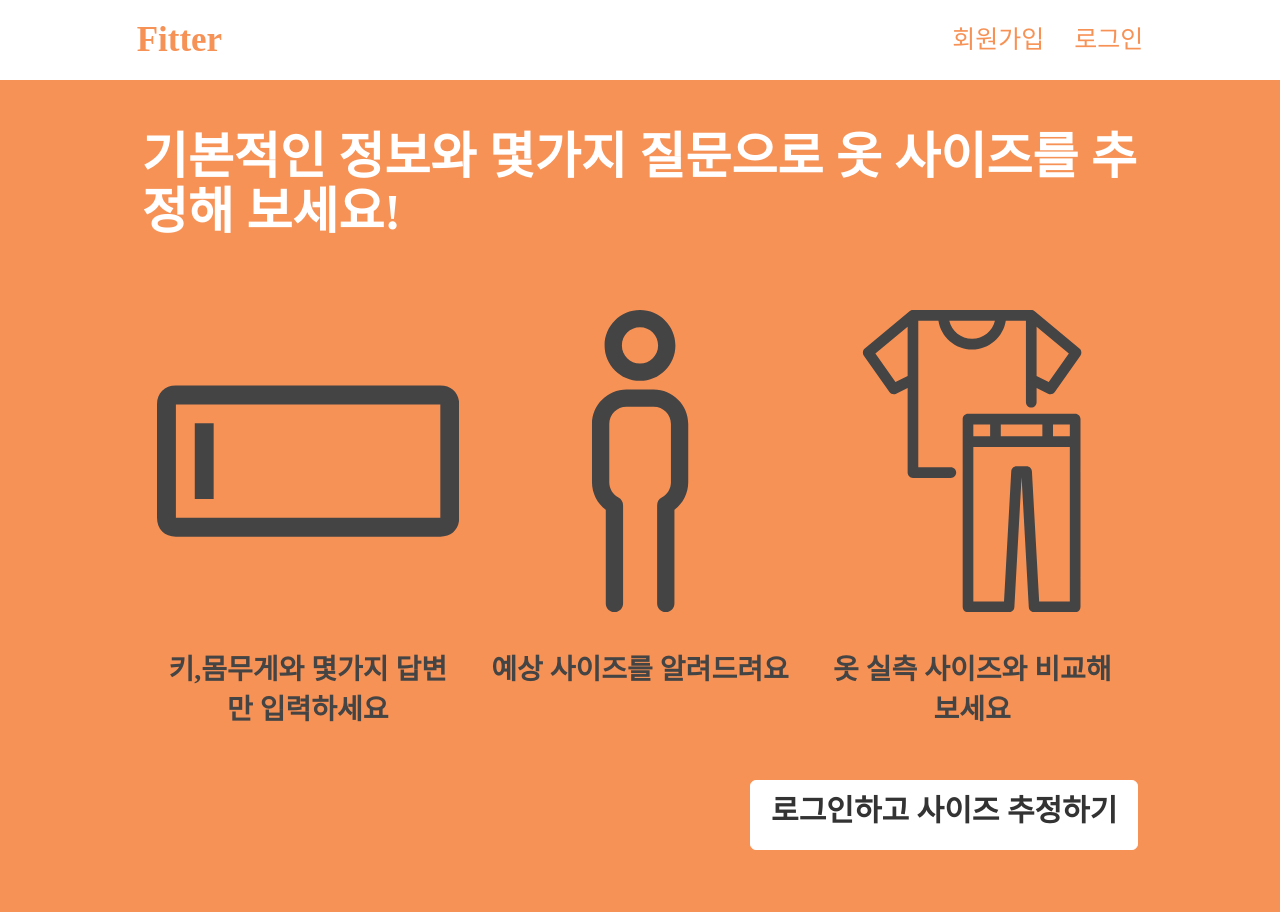
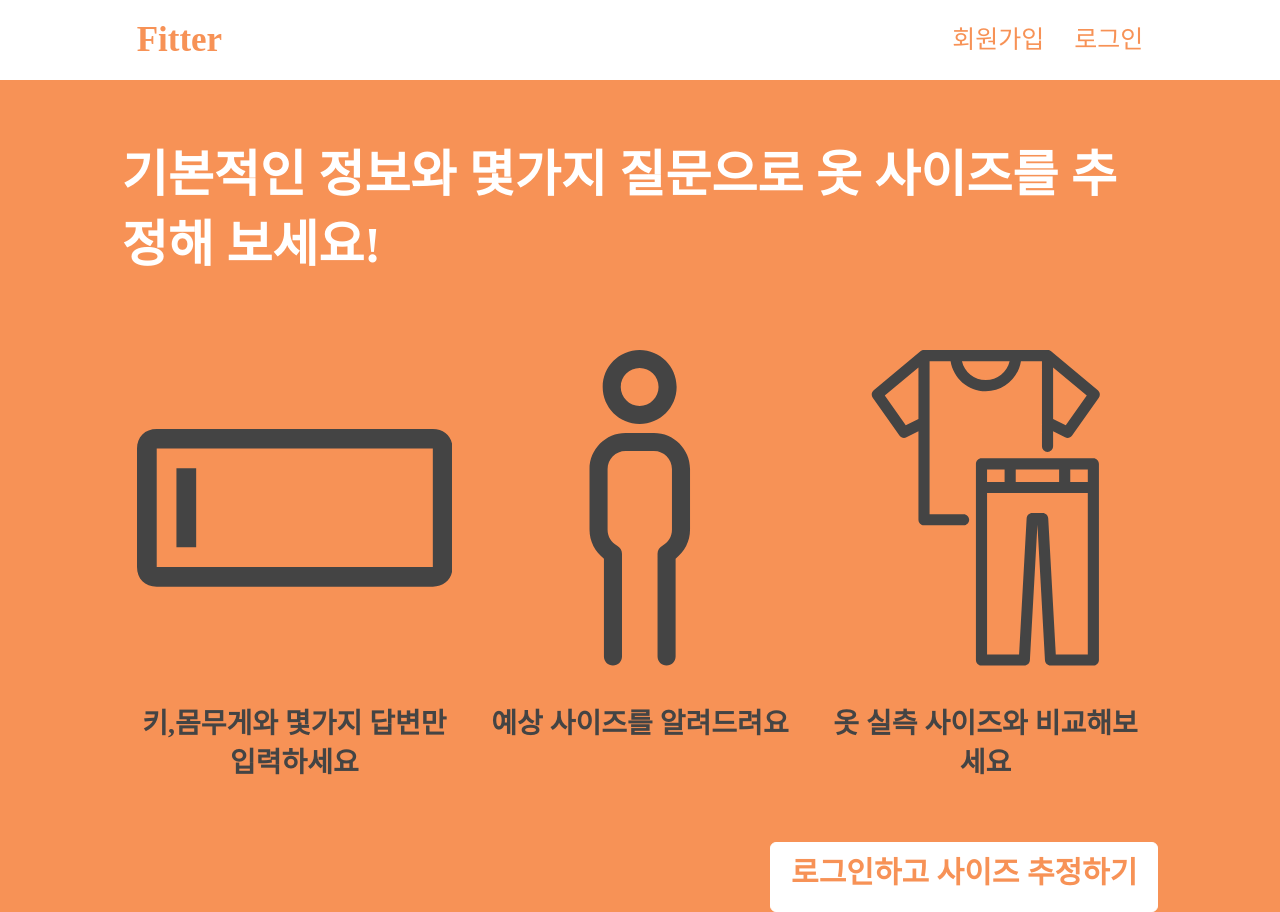
Before and after one commit to dizwe/Fitter, a Django app: template fitterKakao/templates/fitterKakao/index.html in a window 1280 px wide. Before the commit the page ends 850 px from the top, so only its background shows below. Run offline with Django 3.2, Linux system fonts and the light colour scheme; the template is opened without the code that fills it, so the values that code supplies are empty; some libraries are stand-ins or nearby versions.

Commit message:
EDIT applying media tag for MOBILE index and clothes

```diff
--- a/fitterKakao/static/css/cover.css
+++ b/fitterKakao/static/css/cover.css
@@ -18,42 +18,6 @@ a:hover {
   background-color: #fff;
   border: 1px solid #fff;
 }
-
-
-/*
- * Base structure
- */
-
-html,
-body {
-  height: 100%;
-  background-color: #f79256;/*#eff0f2;*/
-}
-body {
-  color: white;
-}
-
-/* Extra markup and styles for table-esque vertical and horizontal centering */
-.site-wrapper {
-  display: table;
-  width: 100%;
-  height: 100%; /* For at least Firefox */
-  min-height: 100%;
-}
-.site-wrapper-inner {
-  display: table-cell;
-  vertical-align: top;
-}
-.cover-container {
-  margin-right: auto;
-  margin-left: auto;
-}
-
-/* Padding for spacing */
-.inner {
-  padding: 30px;
-}
-
 
 /*
  * Header
@@ -80,17 +44,12 @@ body {
 {
 margin-right:0px;
 }
+
 .navbar-default{
   background-color: white;/*#f79256;*/
   border-color: white;/*#f79256;*/
 }
 
-body{
-  font-family:'NanumBarunGothic';
-  font-weight:400;
-  font-size:20px;
-
-}
 
 .navbar-default .navbar-nav>li>a{
  font-size:25px;
@@ -98,40 +57,67 @@ body{
 }
 
 /*
- * Cover
+ * Base structure
  */
+
+body{
+  font-family:'NanumBarunGothic';
+  font-weight:400;
+  font-size:11px;
+  height: 100%;
+  background-color: #f79256;/*#eff0f2;*/
+  color: white;
+}
+
+/*
+ MAIN
+ */
+.block{
+  display:block;
+}
+.display{
+  display : none;
+}
+
+.cover-container {
+  margin-right: auto;
+  margin-left: auto;
+  margin-top:30px;
+}
+
+.inner {
+  padding: 30px;
+}
 
 .cover {
   padding: 0 20px;
 }
-.cover .btn-lg {
+
+.btn-lg {
   padding: 10px 20px;
-  font-weight: bold;
+  margin-top:40px;
+  float :right;
+  height: 40px;
+  font-size : 20px;
+  font-weight:bold;
+  color:#f79256;
 }
 
 .description{
     text-align: center;
-    font-size: 28px;
+    font-size: 30px;
     color : #444444;
   font-weight:bold;
+  margin-bottom:20px;
 }
 
 svg{
-  margin-top : 50px;
+  margin-top : 20px;
   margin-bottom: 30px;
 }
 
-.cover-heading{
-  font-size:50px;
-  font-weight:bold;
-}
 
-.btn-lg {
-    margin-top:40px;
-    float :right;
-    height: 70px;
-    font-size : 30px;
-}
+
 /*
  * Footer
  */
@@ -145,7 +131,7 @@ svg{
  * Affix and center
  */
 
-@media (min-width: 768px) {
+@media screen and (min-width: 768px) {
   /* Pull out the header and footer */
   .masthead {
     position: fixed;
@@ -159,18 +145,34 @@ svg{
   .site-wrapper-inner {
     vertical-align: middle;
   }
-  /* Handle the widths */
-  .masthead,
-  .mastfoot,
-  .cover-container {
-    width: 100%; /* Must be percentage or pixels for horizontal alignment */
+  /* Body part */
+  .btn-lg {
+        margin-top:40px;
+        float :right;
+        height: 70px;
+        font-size : 30px;
+        font-weight:bold;
+        color:#f79256;
+  }
+  .description{
+    text-align: center;
+    font-size: 28px;
+    color : #444444;
+  font-weight:bold;
+  }
+  .cover-heading{
+  font-size:50px;
+  font-weight:bold;
+  margin-top : 60px;
+  }
+  .display{
+    display:inline;
+  }
+  .block{
+    display:inline;
+  }
+  svg{
+  margin-top : 50px;
+  margin-bottom: 30px;
   }
 }
-
-@media (min-width: 992px) {
-  .masthead,
-  .mastfoot,
-  .cover-container {
-    width: 100%;
-  }
-}
--- a/fitterKakao/static/js/scripts.js
+++ b/fitterKakao/static/js/scripts.js
@@ -1,3 +1,22 @@
+//index
+$(window).ready(function () {
+    if (window.matchMedia('(min-width: 768px)').matches) {
+           $('#input').removeAttr('viewBox');
+           $('#input').each(function () { $(this)[0].setAttribute('viewBox', '0 0 16 16') });
+    }else{
+        $('#input').removeAttr('viewBox');
+        $('#input').each(function () { $(this)[0].setAttribute('viewBox', '0 4 16 9') });
+    }});
+
+$(window).resize(function () {
+    if (window.matchMedia('(min-width: 768px)').matches) {
+           $('#input').removeAttr('viewBox');
+           $('#input').each(function () { $(this)[0].setAttribute('viewBox', '0 0 16 16') });
+    }else{
+        $('#input').removeAttr('viewBox');
+           $('#input').each(function () { $(this)[0].setAttribute('viewBox', '0 4 16 9') });
+    }});
+
 //post_new
 $('#radioBtn a').on('click', function(){
     var sel = $(this).data('title');
--- a/fitterKakao/templates/fitterKakao/index.html
+++ b/fitterKakao/templates/fitterKakao/index.html
@@ -40,7 +40,7 @@
     </div>
   </div>
 
-  <!-- MAIN -->
+  <!-- NAV -->
   <nav class="navbar navbar-default navbar-static-top" role="navigation">
    <div class='col-lg-offset-1 col-lg-10 navbar-padding'>
   	<div class="navbar-header">
@@ -76,24 +76,22 @@
     </div>
 
   </nav>
-  <div class="site-wrapper">
 
-      <div class="site-wrapper-inner">
-
-        <div class="cover-container">
-          <div class="col-md-offset-1 col-md-10">
-          <div class="inner cover">
-            <h1 class="cover-heading">기본적인 정보와 몇가지 질문으로 옷 사이즈를 추정해 보세요!</h1>
-            <p class="lead">
+  <!-- MAIN -->
+  <div class="col-md-offset-1 col-md-10 col-xs-12">
+    <div class="lead cover-heading">
+    <p class="display">기본적인 정보와 몇가지 질문으로 옷 사이즈를 추정해 보세요!</p>
+    </div>
+    <div class="lead">
       <div class ="col-md-4">
-                <svg version="1.1" xmlns="http://www.w3.org/2000/svg" xmlns:xlink="http://www.w3.org/1999/xlink" viewBox="0 0 16 16">
+        <svg version="1.1" id="input" xmlns="http://www.w3.org/2000/svg" xmlns:xlink="http://www.w3.org/1999/xlink" viewBox="0 0 16 16">
         <path fill="#444444" d="M16 5c0-0.6-0.4-1-1-1h-14c-0.6 0-1 0.4-1 1v6c0 0.6 0.4 1 1 1h14c0.6 0 1-0.4 1-1v-6zM15 11h-14v-6h14v6z"></path>
         <path fill="#444444" d="M2 6h1v4h-1v-4z"></path>
         </svg>
-                <p class = "description">키,몸무게와 몇가지 답변만 입력하세요</p>
+        <p class = "description"><span class="block">키,몸무게와</span> 몇가지 답변만 입력하세요</p>
       </div>
       <div class ="col-md-4">
-                <svg version="1.1" id="Capa_1" xmlns="http://www.w3.org/2000/svg" xmlns:xlink="http://www.w3.org/1999/xlink" x="0px" y="0px"
+        <svg version="1.1" id="person" xmlns="http://www.w3.org/2000/svg" xmlns:xlink="http://www.w3.org/1999/xlink" x="0px" y="0px"
              viewBox="0 0 262.02 262.02" style="enable-background:new 0 0 262.02 262.02;" xml:space="preserve">
         <g>
             <path fill="#444444" d="M130.914,61.404c16.928,0,30.701-13.771,30.701-30.699C161.615,13.774,147.842,0,130.914,0
@@ -108,11 +106,10 @@
                 "></path>
         </g>
         </svg>
-
           <p class = "description">예상 사이즈를 알려드려요</p>
       </div>
       <div class ="col-md-4">
-                <svg version="1.1" id="Capa_1" xmlns="http://www.w3.org/2000/svg" xmlns:xlink="http://www.w3.org/1999/xlink" x="0px" y="0px"
+        <svg version="1.1" id="clothes" xmlns="http://www.w3.org/2000/svg" xmlns:xlink="http://www.w3.org/1999/xlink" x="0px" y="0px"
 viewBox="0 0 425.336 425.336" style="enable-background:new 0 0 425.336 425.336;" xml:space="preserve">
         <g>
             <path fill="#444444" d="M182.79,221.346h-45.872V15h28.342c3.613,22.915,23.495,40.496,47.409,40.496S256.465,37.915,260.079,15h28.339v114.851
@@ -133,23 +130,18 @@
         </svg>
         <p class = "description"> 옷 실측 사이즈와 비교해보세요</p>
       </div>
-            </p>
-            <p class="lead">
-              <a href="/clothes" class="btn btn-lg btn-default">로그인하고 사이즈 추정하기</a>
-            </p>
+   </div>
+    <div class="lead">
+      <a href="/clothes" class="btn btn-lg btn-default">  로그인하고 사이즈 추정하기  </a>
     </div>
   </div>
+
           <!--<div class="mastfoot">-->
             <!--<div class="inner">-->
               <!--<p><a href="https://twitter.com/mdo">dizwe</a>    </p>-->
             <!--</div>-->
           <!--</div>-->
 
-        </div>
-
-      </div>
-
-    </div>
 <script src="{% static 'js/scripts.js' %}"></script>
 </body>
 </html>
```
Also changed, not shown: fitterKakao/static/css/layout.css (+14 -2 lines). Lines whose indentation alone changed are shown as unchanged.
